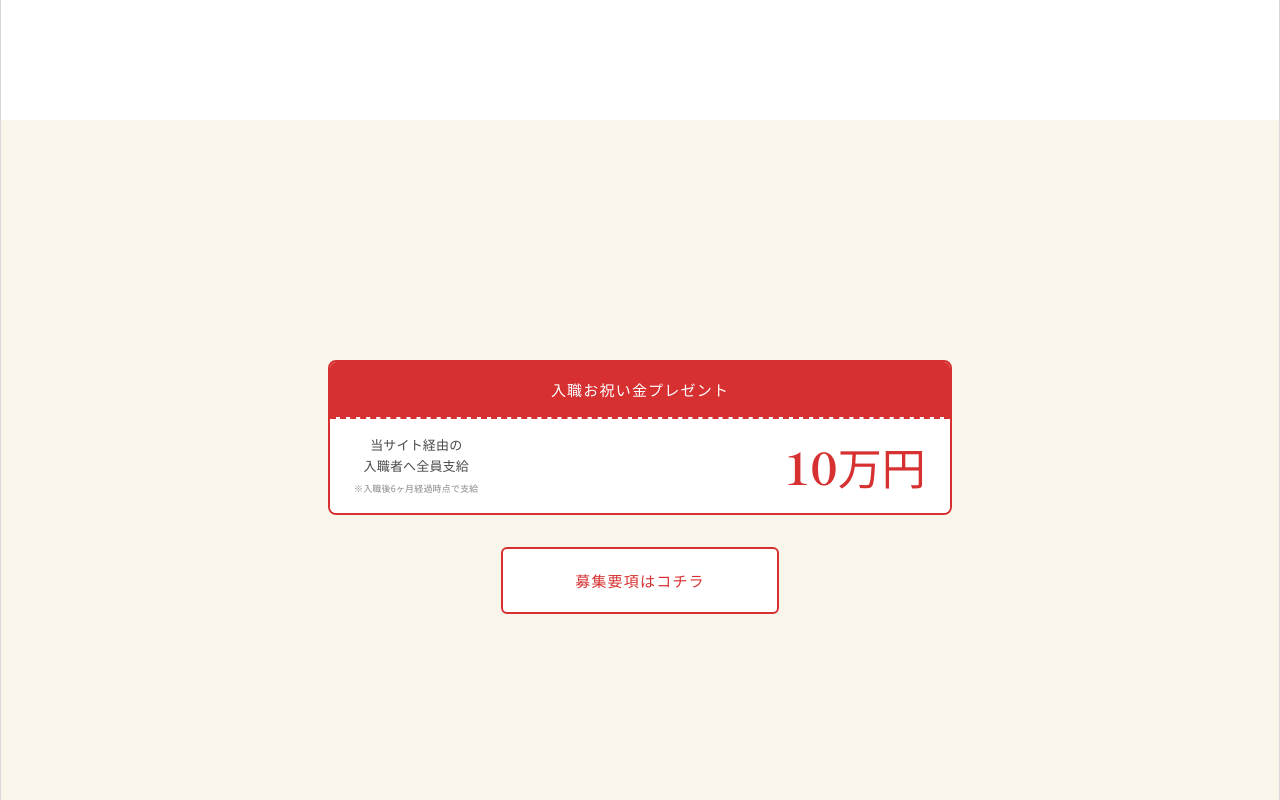
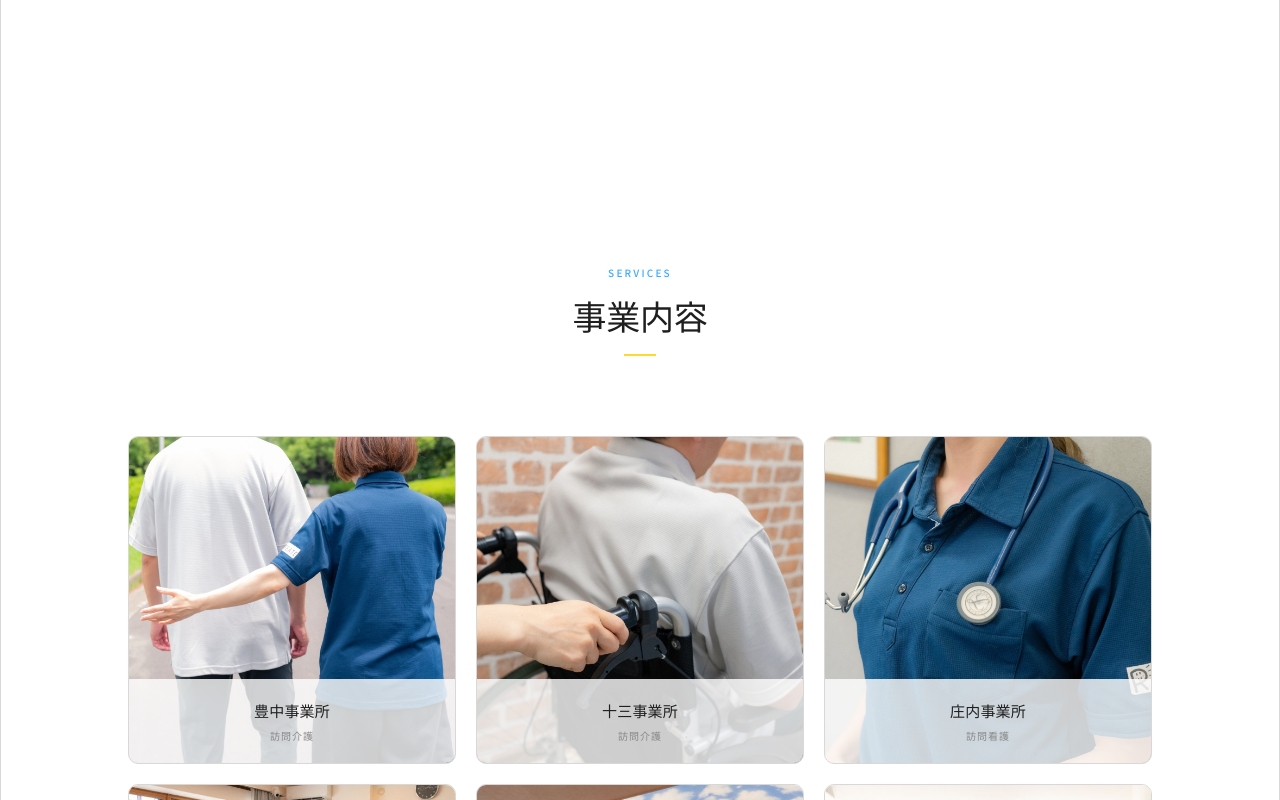
Before and after one commit to recreate2011/recreate-recruit, a React (Vite) app: page / in a window 1280 px wide. Shown: the part 1640-2440 px from the top of the page. Built offline with nearby package versions, Linux system fonts and the light colour scheme.

Commit message:
Add CAMPAIGN_ENABLED flag to toggle 10man-en campaign banner

```diff
--- a/src/App.jsx
+++ b/src/App.jsx
@@ -1871,6 +1871,9 @@ function Footer() {
 // 会社資料が社長から提出され次第、下記をtrueに変更するだけで掲載されます
 const DOCS_READY = false;
 
+// 入職お祝い金(10万円)キャンペーンの表示/非表示。再開する時はtrueに変更するだけでOK
+const CAMPAIGN_ENABLED = false;
+
 export default function App() {
   const path = typeof window !== "undefined" ? window.location.pathname : "/";
   const interviewMatch = path.match(/^\/interview\/([^/]+)\/?$/);
@@ -1894,7 +1897,7 @@ export default function App() {
       <main style={{ paddingTop: 0, width: "100%" }}>
         <Hero />
         <Concept />
-        <Campaign />
+        {CAMPAIGN_ENABLED && <Campaign />}
         <Services />
         {DOCS_READY && <Docs />}
         <Features />
```
